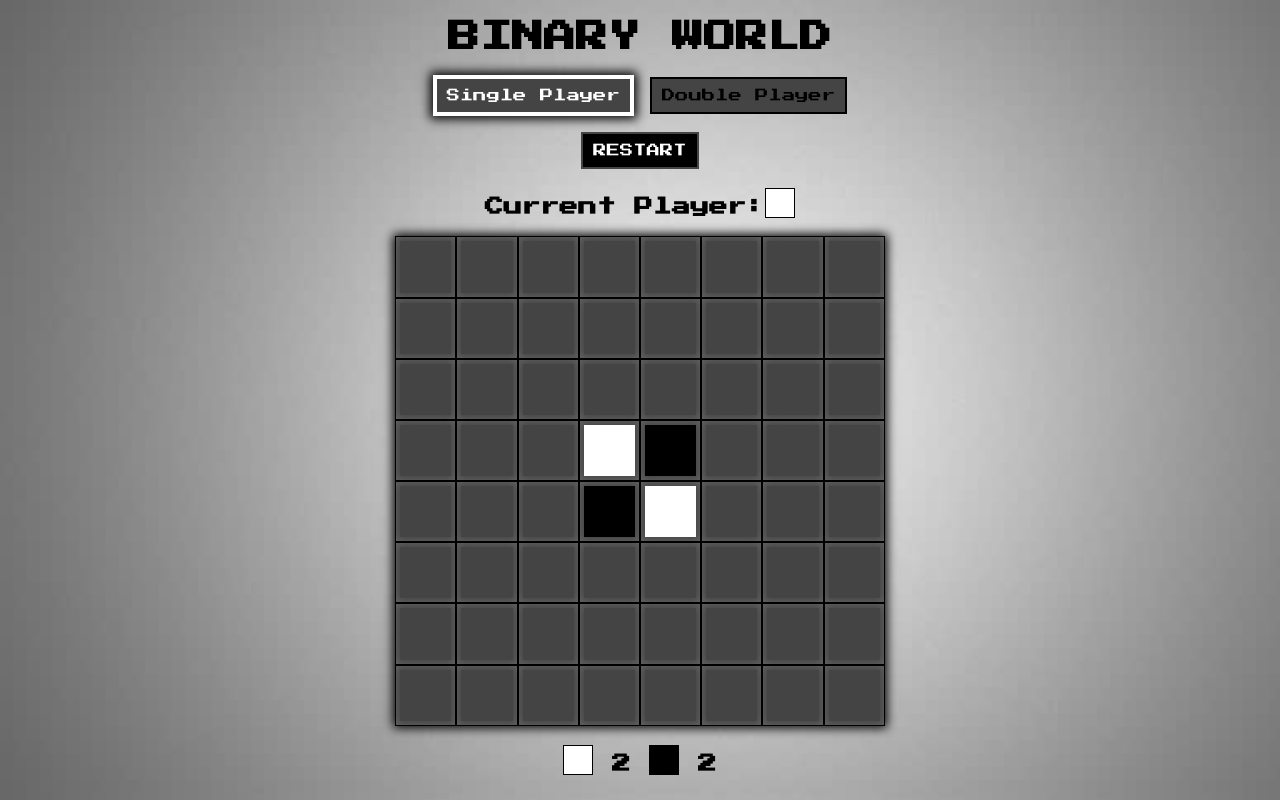
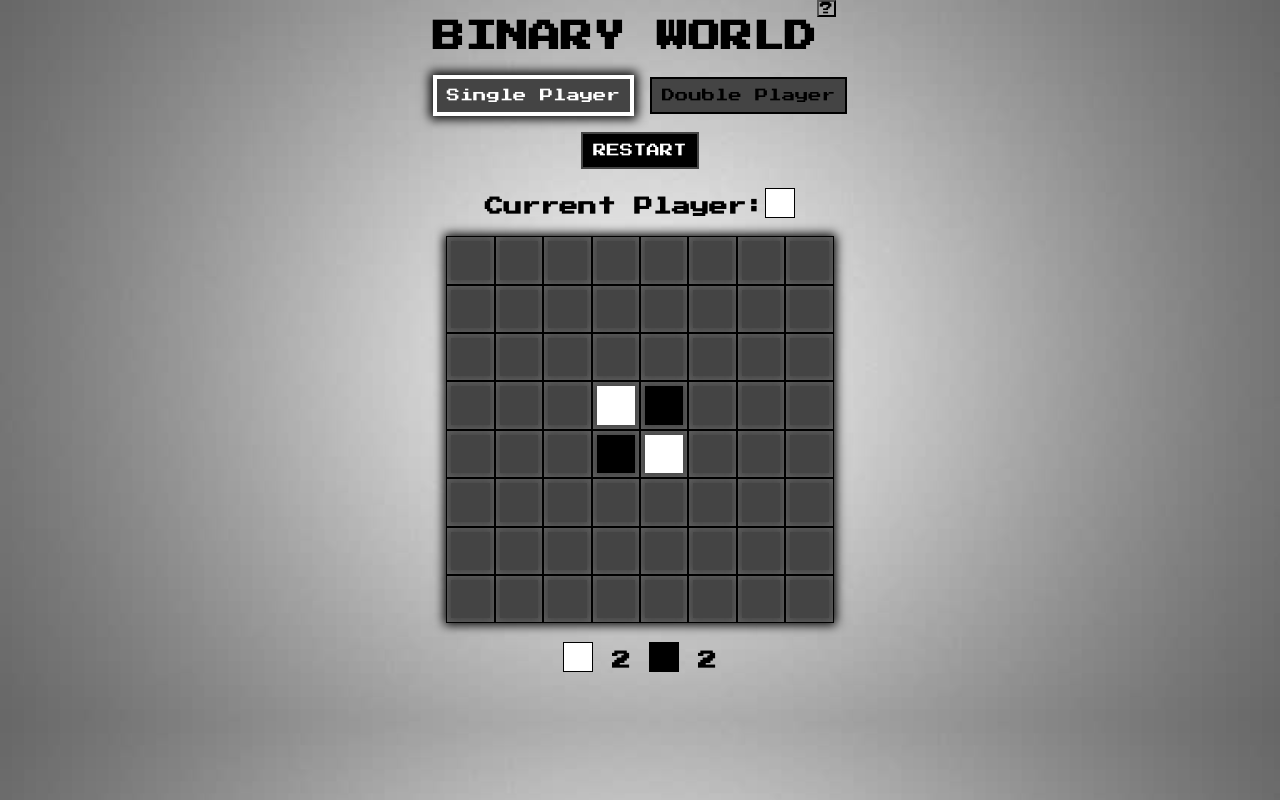
Before and after one commit to mintbean-stone-crusher/binary-world-game, a React (Create React App) app: page / in a window 1280 px wide. Built offline with nearby package versions, Linux system fonts and the light colour scheme.

Commit message:
Game info and design changes

```diff
--- a/public/index.html
+++ b/public/index.html
@@ -2,7 +2,7 @@
 <html lang="en">
   <head>
     <meta charset="utf-8" />
-    <link rel="icon" href="%PUBLIC_URL%/favicon.ico" />
+    <link rel="icon" href="%PUBLIC_URL%/favicon.png" />
     <meta name="viewport" content="width=device-width, initial-scale=1" />
     <meta name="theme-color" content="#000000" />
     <meta
--- a/src/App.js
+++ b/src/App.js
@@ -1,14 +1,10 @@
 import React, { useState } from "react";
 import "./App.css";
 import Game from "./components/Game";
-import Cell from "./components/Cell";
-import Board from "./components/Board";
-import Header from "./components/Header";
 
 function App() {
   const [currentPlayer, setCurrentPlayer] = useState("W");
   const [playerMode, setPlayerMode] = useState("single");
-  console.log(playerMode);
   const [boardState, setBoardState] = useState([
     ["O", "O", "O", "O", "O", "O", "O", "O"],
     ["O", "O", "O", "O", "O", "O", "O", "O"],
--- a/src/components/Board.js
+++ b/src/components/Board.js
@@ -1,23 +1,27 @@
 import React from "react";
 import Cell from "./Cell";
-import { render } from "@testing-library/react";
 
 const Board = (props) => (
-  <table>
+  <table
+    className={props.info === true || props.gameOver === true ? "blured" : null}
+  >
+    <tbody>
       {props.boardState.map((row, i) => {
         return (
-        <tr>
+          <tr key={i}>
             {row.map((cell, j) => (
               <Cell
                 boardState={props.boardState}
                 handleClick={props.handleClick}
                 i={i}
                 j={j}
+                key={i + "" + j}
               />
             ))}
           </tr>
         );
       })}
+    </tbody>
   </table>
 );
 
--- a/src/components/Cell.js
+++ b/src/components/Cell.js
@@ -3,8 +3,6 @@ import React from "react";
 const Cell = (props) => {
   return (
     <td onClick={() => props.handleClick(props.i, props.j)}>
-      {/* {props.i}
-      {props.j} */}
       <button
         className={
           props.boardState[props.i][props.j] === "W"
--- a/src/components/Game.js
+++ b/src/components/Game.js
@@ -7,6 +7,8 @@ const Game = (props) => {
   const [gameOver, setGameOver] = useState(false);
   const [whiteScore, setWhiteScore] = useState(2);
   const [blackScore, setBlackScore] = useState(2);
+  const [info, setInfo] = useState(false);
+
   useEffect(() => {
     if (
       getMaxCount(props.boardState, "B") === 0 &&
@@ -17,7 +19,9 @@ const Game = (props) => {
 
     if (props.playerMode === "single" && props.currentPlayer === "B") {
       if (getMaxCount(props.boardState, props.currentPlayer) > 0) {
-        setTimeout(() => {  computerMove(); }, 1500);
+        setTimeout(() => {
+          computerMove();
+        }, 1500);
         setGameOver(isGameOver(props.boardState));
         countScore(props.boardState);
       }
@@ -27,7 +31,7 @@ const Game = (props) => {
     }
   }, [props.currentPlayer]);
   const handleClick = (x, y) => {
-    playSound();
+    // playSound();
     const count = isValidMove(x, y, props.currentPlayer);
     if (count > 0) {
       playGame(props.boardState, x, y, props.currentPlayer);
@@ -43,9 +47,9 @@ const Game = (props) => {
         : props.setCurrentPlayer("B");
     }
   };
-  const playSound = () => {
-    new Audio("common/Stapler-sound.mp3").play();
-  };
+  //   const playSound = () => {
+  //     new Audio("common/Stapler-sound.mp3").play();
+  //   };
   const getMaxCount = (boardState, c) => {
     let maxCount = 0;
     for (let i = 0; i < 8; i++) {
@@ -470,10 +474,21 @@ const Game = (props) => {
         gameOver={gameOver}
         whiteScore={whiteScore}
         blackScore={blackScore}
+        info={info}
+        setInfo={setInfo}
       />
-      <Board boardState={props.boardState} handleClick={handleClick} />
-      <Score whiteScore={whiteScore} blackScore={blackScore} />
-      <div id="text"></div>
+      <Board
+        boardState={props.boardState}
+        handleClick={handleClick}
+        info={info}
+        gameOver={gameOver}
+      />
+      <Score
+        whiteScore={whiteScore}
+        blackScore={blackScore}
+        info={info}
+        gameOver={gameOver}
+      />
     </div>
   );
 };
--- a/src/components/Header.js
+++ b/src/components/Header.js
@@ -1,19 +1,50 @@
-import React from "react";
+import React, { useState } from "react";
 
 const Header = (props) => {
   console.log(props.gameOver);
+
+  // let info = false;
+  console.log(props.info);
   return (
     <div className="header">
+      <div hidden={props.info === false} className="gameInfo">
+        Game Info
+        <p>
+          A square 8x8 board is available, 64 discs coloured black on one side
+          and white on the opposite side.
+        </p>
+        <p>
+          The board will start with 2 black squares and 2 white squares at the
+          centre of the board.
+        </p>
+        <p>
+          They are arranged with black forming a North-East to South-West
+          direction. White is forming a North-West to South-East direction. Then
+          the game alternates between white and black until all the squares are
+          filled on the board.
+        </p>
+        <p>
+          The goal of this game is to get the majority of colour squares on the
+          board at the end of the game.
+        </p>
+        <p>Player is winner who has maximum squares on the board.</p>
+        <button onClick={() => props.setInfo(false)}>OK</button>
+      </div>
+      <div className={props.info === true ? "blured" : null}>
         <h1>BINARY WORLD</h1>
+        <button className="gameInfoBtn" onClick={() => props.setInfo(true)}>
+          &#63;
+        </button>
         <h2>
           {props.gameOver === true
             ? props.whiteScore > props.blackScore
-            ? "White Win"
+              ? "White Won!"
               : props.blackScore > props.whiteScore
-            ? "Black Win"
-            : "Tie Game"
+              ? "Black Won!"
+              : "Tie Game!"
             : null}
         </h2>
+        <br></br>
         <button
           onClick={() => props.setPlayerMode("single")}
           className={
@@ -52,6 +83,7 @@ const Header = (props) => {
           />
         </h3>
       </div>
+    </div>
   );
 };
 
--- a/src/components/Score.js
+++ b/src/components/Score.js
@@ -1,7 +1,7 @@
 import React from "react";
 
 const Score = (props) => (
-  <h3>
+  <h3 className={props.info === true ? "blured" : null}>
     <button className="currentPlayer whiteBox" /> {props.whiteScore}{" "}
     <button className="currentPlayer blackBox" /> {props.blackScore}
   </h3>
--- a/src/index.css
+++ b/src/index.css
@@ -8,6 +8,19 @@ body {
 
 body button{
   font-family: 'Press Start 2P', cursive;
+  cursor: pointer;
+}
+
+h1{
+  float: left;
+}
+
+.gameInfoBtn{
+  float: left;
+  padding: 0 1px;
+  background: none;
+  cursor: pointer;
+
 }
 
 table {
@@ -27,10 +40,9 @@ td {
   box-shadow: 0px 0px 10px dimgrey inset;
 }
 td button {
-  width: 4vw;
-  height: 4vw;
+  width: 3vw;
+  height: 3vw;
   background-color: #444;
-
   border: none;
   margin: 4px;
   outline: none;
@@ -42,7 +54,6 @@ td button {
     height: 9vw;
   }
 }
-
 .whiteBox{
   background-color: #fff;
   animation: pulseWhite 2s;
@@ -109,3 +120,31 @@ td button {
   cursor: pointer;
   color:#fff
 }
+
+.gameInfo{
+  position: absolute;
+  background-color: dimgray;
+  z-index: 999999;
+  padding: 20px;
+  border: 2px solid black;
+  margin: 40px;
+  left: 0;
+}
+
+.blured{
+  opacity: 0.2;
+}
+
+.blured .gameInfo{
+  opacity: 1;
+}
+
+.gameInfo p{
+  text-align: left;
+}
+
+.header h2{
+  position: absolute;
+  top: 40vh;
+  left: 40vw;
+}
```
Also changed, not shown: public/favicon.png (added). Lines whose indentation alone changed are shown as unchanged.
